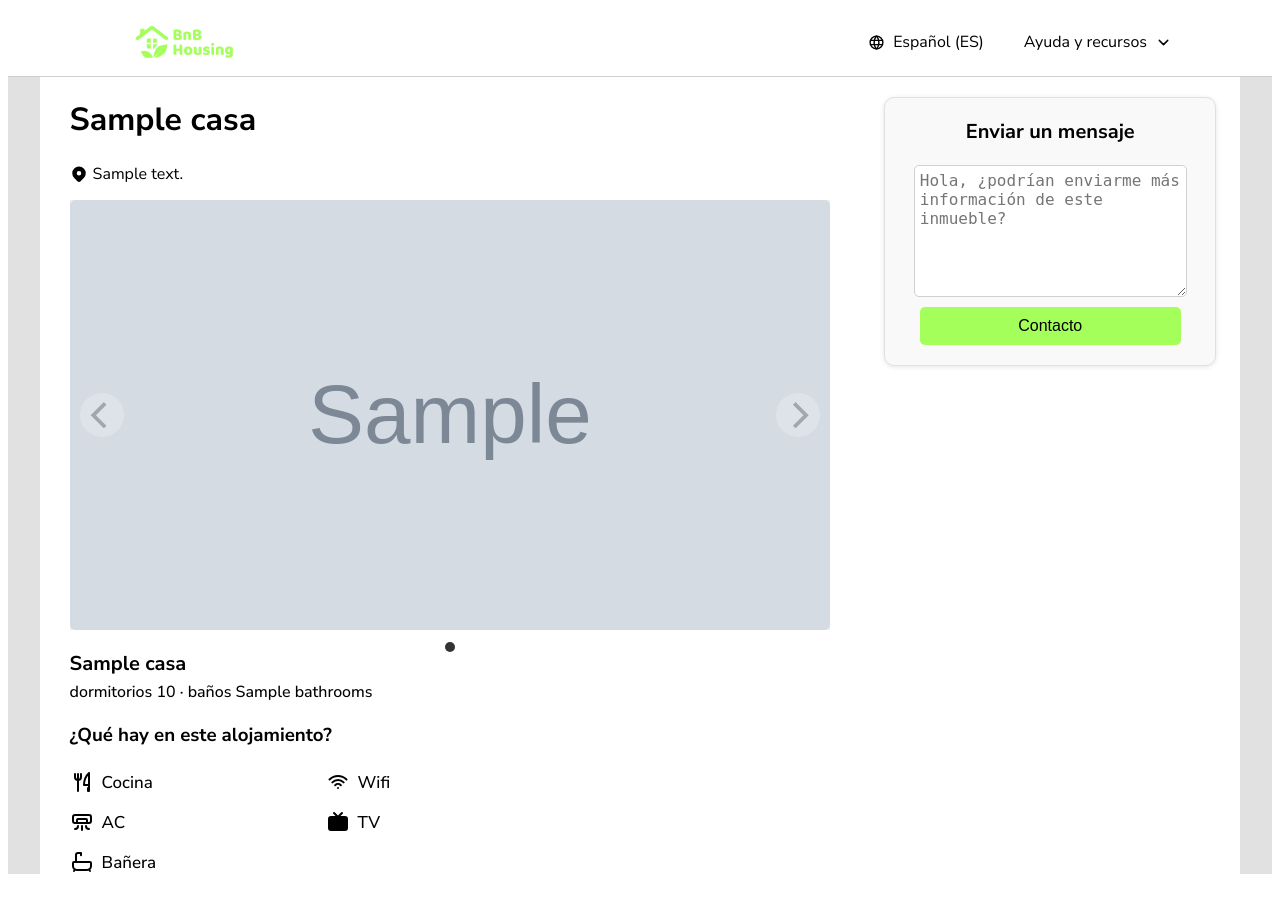
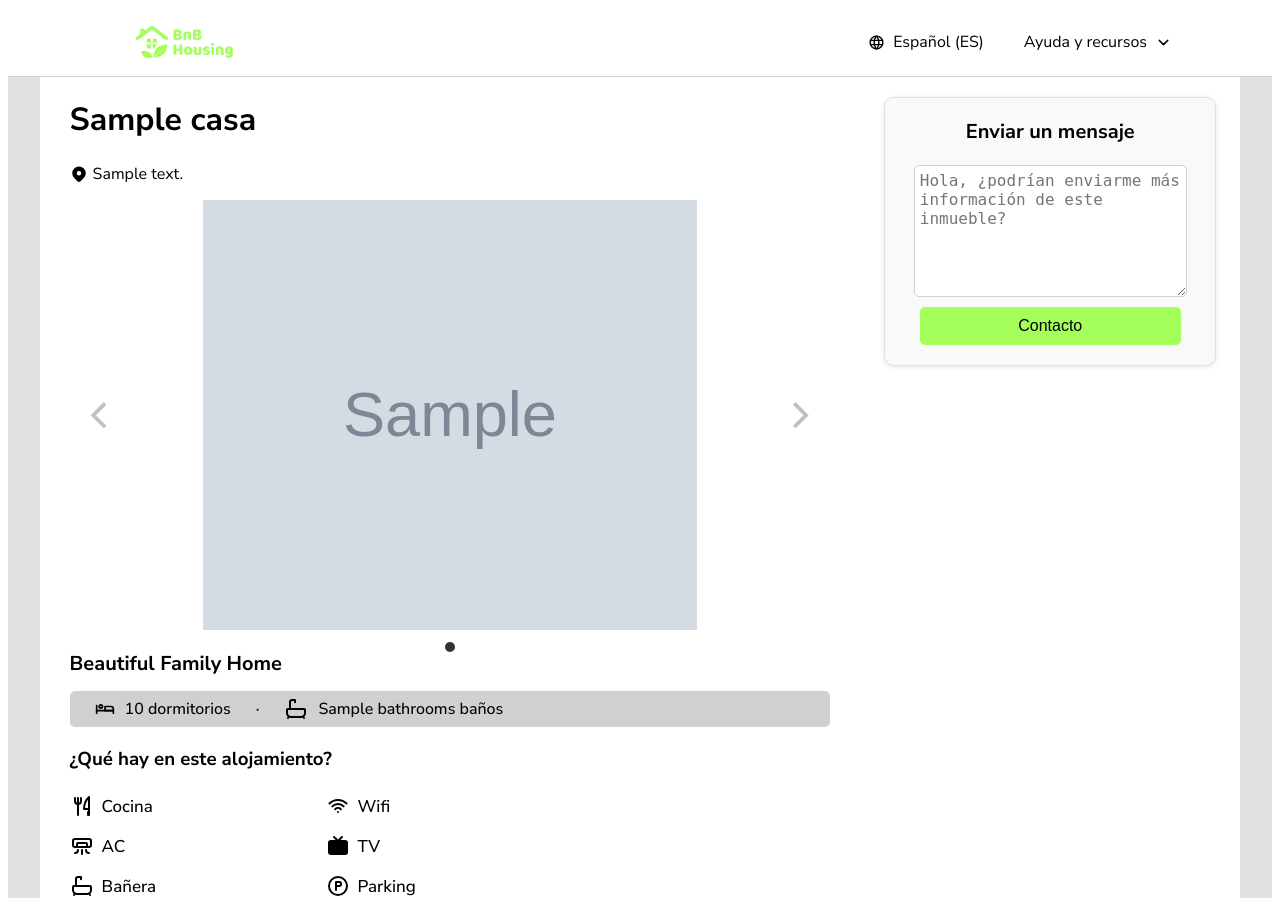
Before and after one commit to Alejandro906/Django-PHP-App, a Django app: template Project/App/templates/vivienda.html in a window 1280 px wide. Before the commit the page ends 874 px from the top, so only its background shows below. Run offline with Django 5.2, Linux system fonts and the light colour scheme; the template is opened without the code that fills it: most values are stand-ins (such as "Sample title", 1, 10 or a date in 2020); grey boxes marked "Sample" are stand-in pictures.

Commit message:
Added image slider fixes and add the gray box in vivienda

```diff
--- a/Project/App/templates/home.html
+++ b/Project/App/templates/home.html
@@ -23,8 +23,8 @@
         #loader{
             width: 70px;
             height: 70px;
-            border: 2px solid rgb(209, 209, 209);
-            border-top: 2px solid rgb(164, 255, 90);
+            border: 3px solid rgb(209, 209, 209);
+            border-top: 3px solid rgb(164, 255, 90);
             border-radius: 50%;
             animation: 1s anima linear infinite;
             display: none;
--- a/Project/App/templates/vivienda.html
+++ b/Project/App/templates/vivienda.html
@@ -38,7 +38,6 @@
             align-items: center;
         }
         .carousel {
-            background: #efefef;
             margin-top: 15px;
         }
         .carousel-cell {
@@ -47,9 +46,11 @@
             background: white;
             border-radius: 5px;
             overflow: hidden;
+            display: flex;
+            justify-content: center;
         }
         .carousel-cell img {
-            width: 100%;
+            width: 65%;
             height: 100%;
             object-fit: cover;
         }
@@ -135,6 +136,21 @@
             width: 100%;
             background-color: #e0e0e0;
         }
+        .gray-box-container{
+            display: flex;
+            padding: 6px 0px;
+            background-color: #d0d0d0;
+            align-items: center;
+            border-radius: 5px;
+            width: 100%;
+            margin-top: 10px;
+        }
+        .svg-info-container{
+            display: flex;
+            gap: 10px;
+            align-items: center;
+            margin-left: 25px;
+        }
     </style>
 </head>
 <body>
@@ -152,7 +168,7 @@
                     </svg>
                     <span>{{ casa.address }}</span>
                 </div>
-                <div class="carousel" data-flickity='{ "wrapAround": true, "autoPlay": 2000 }'>
+                <div class="carousel" data-flickity='{ "wrapAround": true, "autoPlay": 4000 }'>
                     {% for casa_img in casa.casa_images.all %}
                         <div class="carousel-cell">
                             <img src="{{ casa_img.image.url }}" alt="Image {{ forloop.counter }}">
@@ -160,8 +176,18 @@
                     {% endfor %}
                 </div>
                 <div class="desc-title">
-                    <span class="span-title-descBox">{{casa.title}}</span>
-                    <span class="span-room-bathroom">dormitorios {{casa.rooms}} · baños {{casa.bathrooms}}</span>
+                    <span class="span-title-descBox">Beautiful Family Home</span>
+                    <div class="gray-box-container">
+                        <div class="svg-info-container">
+                            <svg  xmlns="http://www.w3.org/2000/svg"  width="20"  height="20"  viewBox="0 0 24 24"  fill="none"  stroke="currentColor"  stroke-width="2"  stroke-linecap="round"  stroke-linejoin="round"  class="icon icon-tabler icons-tabler-outline icon-tabler-bed"><path stroke="none" d="M0 0h24v24H0z" fill="none"/><path d="M7 9m-2 0a2 2 0 1 0 4 0a2 2 0 1 0 -4 0" /><path d="M22 17v-3h-20" /><path d="M2 8v9" /><path d="M12 14h10v-2a3 3 0 0 0 -3 -3h-7v5z" /></svg>
+                            <span class="span-room-bathroom"> {{casa.rooms}} dormitorios</span>
+                        </div>
+                        <div class="svg-info-container"><span class="span-room-bathroom">·</span></div>
+                        <div class="svg-info-container">
+                            <svg  xmlns="http://www.w3.org/2000/svg"  width="24"  height="24"  viewBox="0 0 24 24"  fill="none"  stroke="currentColor"  stroke-width="2"  stroke-linecap="round"  stroke-linejoin="round"  class="icon icon-tabler icons-tabler-outline icon-tabler-bath"><path stroke="none" d="M0 0h24v24H0z" fill="none"/><path d="M4 12h16a1 1 0 0 1 1 1v3a4 4 0 0 1 -4 4h-10a4 4 0 0 1 -4 -4v-3a1 1 0 0 1 1 -1z" /><path d="M6 12v-7a2 2 0 0 1 2 -2h3v2.25" /><path d="M4 21l1 -1.5" /><path d="M20 21l-1 -1.5" /></svg>
+                            <span class="span-room-bathroom"> {{casa.bathrooms}} baños</span>
+                        </div>
+                    </div>
                 </div>
                 <div class="feature-container">
                     <h3>¿Qué hay en este alojamiento?</h3>
@@ -186,6 +212,10 @@
                             <svg  xmlns="http://www.w3.org/2000/svg"  width="24"  height="24"  viewBox="0 0 24 24"  fill="none"  stroke="currentColor"  stroke-width="2"  stroke-linecap="round"  stroke-linejoin="round"  class="icon icon-tabler icons-tabler-outline icon-tabler-bath"><path stroke="none" d="M0 0h24v24H0z" fill="none"/><path d="M4 12h16a1 1 0 0 1 1 1v3a4 4 0 0 1 -4 4h-10a4 4 0 0 1 -4 -4v-3a1 1 0 0 1 1 -1z" /><path d="M6 12v-7a2 2 0 0 1 2 -2h3v2.25" /><path d="M4 21l1 -1.5" /><path d="M20 21l-1 -1.5" /></svg>
                             <span>Bañera</span>
                         </div>
+                        <div class="iconFeature-box">
+                            <svg  xmlns="http://www.w3.org/2000/svg"  width="24"  height="24"  viewBox="0 0 24 24"  fill="none"  stroke="currentColor"  stroke-width="2"  stroke-linecap="round"  stroke-linejoin="round"  class="icon icon-tabler icons-tabler-outline icon-tabler-parking-circle"><path stroke="none" d="M0 0h24v24H0z" fill="none"/><path d="M10 16v-8h3.334c.92 0 1.666 .895 1.666 2s-.746 2 -1.666 2h-3.334" /><path d="M3 12a9 9 0 1 0 18 0a9 9 0 0 0 -18 0" /></svg>
+                            <span>Parking</span>
+                        </div>
                     </div>
                 </div>
             </div>
```
Also changed, not shown: Project/db.sqlite3.
